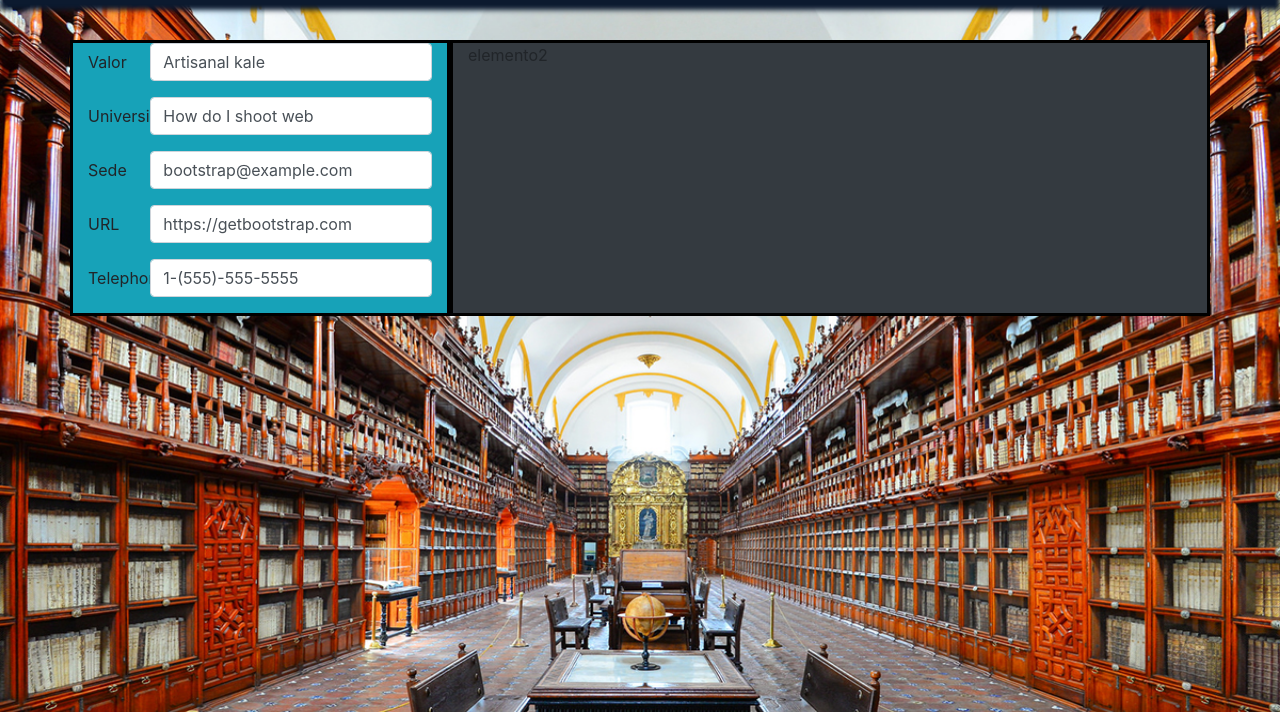
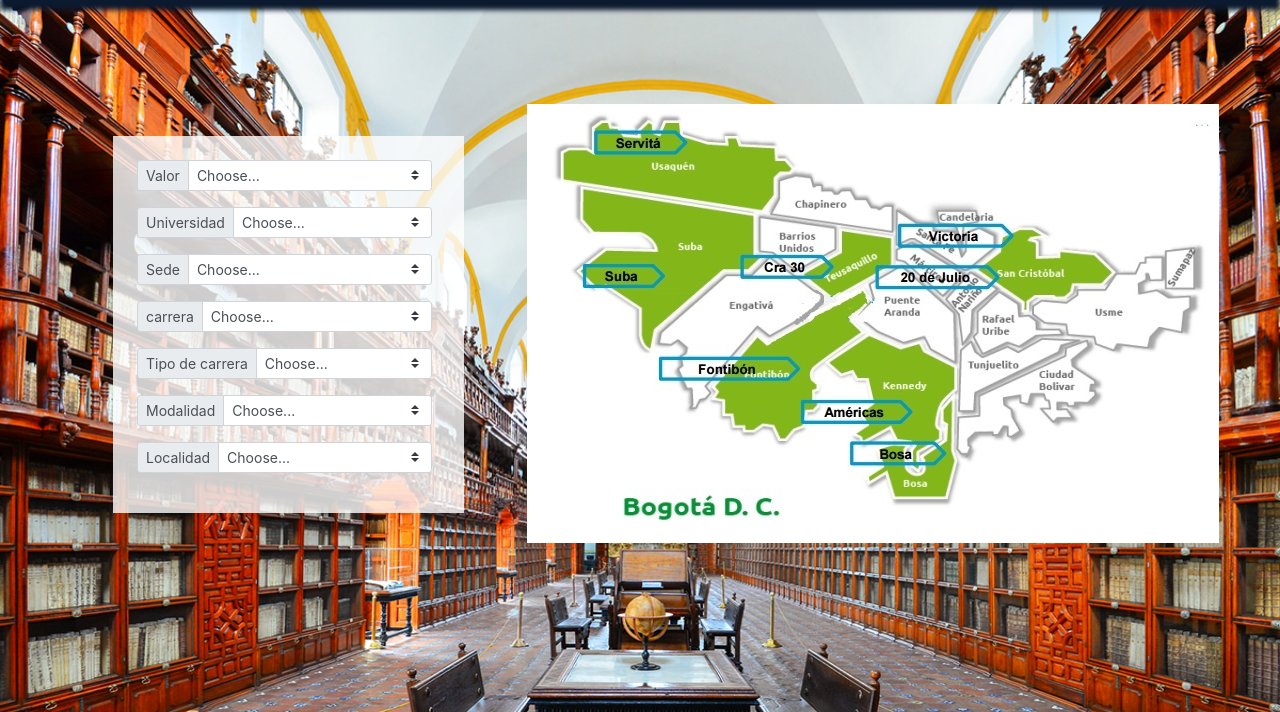
Before and after one commit to Jonathanbustos15/Unigeo, a PHP site: page /Unigeo/vistas/Ubicacion.php in a window 1280 px wide. Shown: the part 88-800 px from the top of the page. Run offline with PHP 8.4, Linux system fonts and the light colour scheme.

Commit message:
ubicacion 2

```diff
--- a/vistas/Ubicacion.php
+++ b/vistas/Ubicacion.php
@@ -9,49 +9,104 @@
 <?php include("header.php"); ?>
 <body>
     <section class="mg">
-        <div class="container">
+        <div class="container1">
             <div class="row">
-                <div class="col-4 bg-info a1">
+                <div class="col-4 mg1 p-4">
                     <div>
                         <form action="action">
-                            <div class="form-group row">
-                                <label for="example-text-input" class="col-2 col-form-label">Valor</label>
-                                <div class="col-10">
-                                    <input class="form-control" type="text" value="Artisanal kale" id="example-text-input">
+                            <div class="input-group input-group-sm mb-3">
+                                <div class="input-group-prepend">
+                                    <span class="input-group-text" id="inputGroup-sizing-sm">Valor</span>
                                 </div>
-                            </div>
-                            <div class="form-group row">
-                                <label for="example-search-input" class="col-2 col-form-label">Universidad </label>
-                                <div class="col-10">
-                                    <input class="form-control" type="search" value="How do I shoot web" id="example-search-input">
+                                <select class="custom-select mr-sm-2" id="inlineFormCustomSelect">
+                                    <option selected>Choose...</option>
+                                    <option value="1">One</option>
+                                    <option value="2">Two</option>
+                                    <option value="3">Three</option>
+                                </select>
+                             </div>
+
+                           <div class="input-group input-group-sm mb-3">
+                                <div class="input-group-prepend">
+                                    <span class="input-group-text" id="inputGroup-sizing-sm">Universidad</span>
                                 </div>
-                            </div>
-                            <div class="form-group row">
-                                <label for="example-email-input" class="col-2 col-form-label">Sede</label>
-                                <div class="col-10">
-                                    <input class="form-control" type="email" value="bootstrap@example.com" id="example-email-input">
+                                <select class="custom-select mr-sm-2" id="inlineFormCustomSelect">
+                                    <option selected>Choose...</option>
+                                    <option value="1">One</option>
+                                    <option value="2">Two</option>
+                                    <option value="3">Three</option>
+                                </select>
+                             </div>
+
+                          <div class="input-group input-group-sm mb-3">
+                                <div class="input-group-prepend">
+                                    <span class="input-group-text" id="inputGroup-sizing-sm">Sede</span>
                                 </div>
-                            </div>
-                            <div class="form-group row">
-                                <label for="example-url-input" class="col-2 col-form-label">URL</label>
-                                <div class="col-10">
-                                    <input class="form-control" type="url" value="https://getbootstrap.com" id="example-url-input">
+                                <select class="custom-select mr-sm-2" id="inlineFormCustomSelect">
+                                    <option selected>Choose...</option>
+                                    <option value="1">One</option>
+                                    <option value="2">Two</option>
+                                    <option value="3">Three</option>
+                                </select>
+                             </div>
+
+                           <div class="input-group input-group-sm mb-3">
+                                <div class="input-group-prepend">
+                                    <span class="input-group-text" id="inputGroup-sizing-sm">carrera</span>
                                 </div>
-                            </div>
-                            <div class="form-group row">
-                                <label for="example-tel-input" class="col-2 col-form-label">Telephone</label>
-                                <div class="col-10">
-                                    <input class="form-control" type="tel" value="1-(555)-555-5555" id="example-tel-input">
+                                <select class="custom-select mr-sm-2" id="inlineFormCustomSelect">
+                                    <option selected>Choose...</option>
+                                    <option value="1">One</option>
+                                    <option value="2">Two</option>
+                                    <option value="3">Three</option>
+                                </select>
+                             </div>
+
+                           <div class="input-group input-group-sm mb-3">
+                                <div class="input-group-prepend">
+                                    <span class="input-group-text" id="inputGroup-sizing-sm">Tipo de carrera</span>
                                 </div>
-                            </div>
+                                <select class="custom-select mr-sm-2" id="inlineFormCustomSelect">
+                                    <option selected>Choose...</option>
+                                    <option value="1">One</option>
+                                    <option value="2">Two</option>
+                                    <option value="3">Three</option>
+                                </select>
+                             </div>
+
+                            <div class="input-group input-group-sm mb-3">
+                                <div class="input-group-prepend">
+                                    <span class="input-group-text" id="inputGroup-sizing-sm">Modalidad</span>
+                                </div>
+                                <select class="custom-select mr-sm-2" id="inlineFormCustomSelect">
+                                    <option selected>Choose...</option>
+                                    <option value="1">One</option>
+                                    <option value="2">Two</option>
+                                    <option value="3">Three</option>
+                                </select>
+                             </div>
+
+                          <div class="input-group input-group-sm mb-3">
+                                <div class="input-group-prepend">
+                                    <span class="input-group-text" id="inputGroup-sizing-sm">Localidad</span>
+                                </div>
+                                <select class="custom-select mr-sm-2" id="inlineFormCustomSelect">
+                                    <option selected>Choose...</option>
+                                    <option value="1">One</option>
+                                    <option value="2">Two</option>
+                                    <option value="3">Three</option>
+                                </select>
+                             </div>
                         </form>
+
                     </div>
                 </div>
-                <div class="col-8 bg-dark a1">
+                <div class="col-6 a2 ml-5">
                     <div>
-                        elemento2
+                        <img src="componentes/images/mapa.jpg" alt=""/>
                     </div>
                 </div>
+
             </div>
         </div>
     </section>
--- a/vistas/componentes/css/Styleubicacion.css
+++ b/vistas/componentes/css/Styleubicacion.css
@@ -1,9 +1,21 @@
 .a1, .a2{
-    border: solid 3px black;
-    background-color: salmon;
+
+
 }
 
 .mg{
-    margin-top: 10%;
-    width: 100%;
+    margin-top: 15%;
+
 }
+
+.mg1{
+
+    height: 40%;
+    margin-top: 3%;
+    background-color: rgba(255,255,255,.8)
+}
+
+.container1{
+    margin: 10%;
+
+}
```
Also changed, not shown: nbproject/private/private.xml (deleted, +0 -9 lines).
